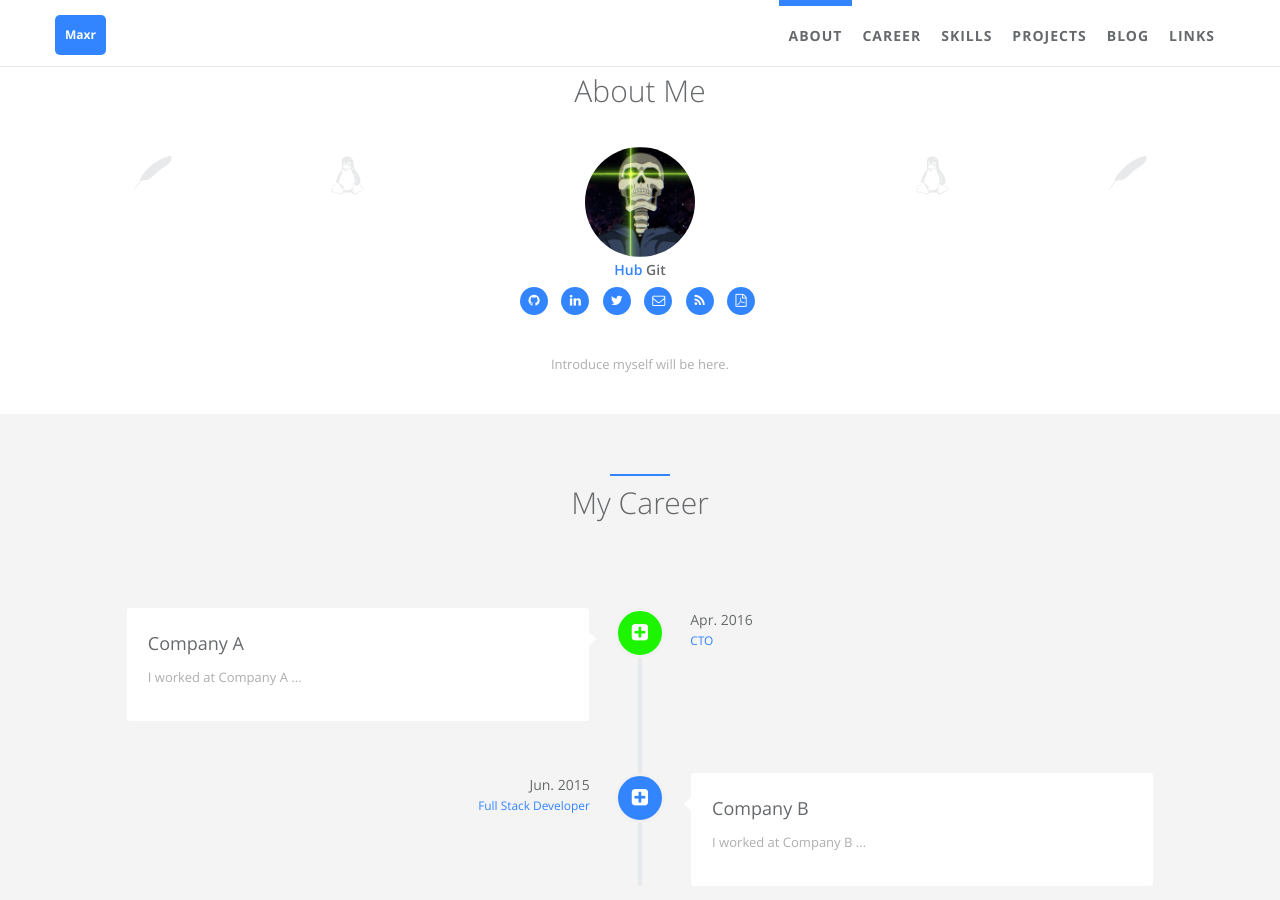
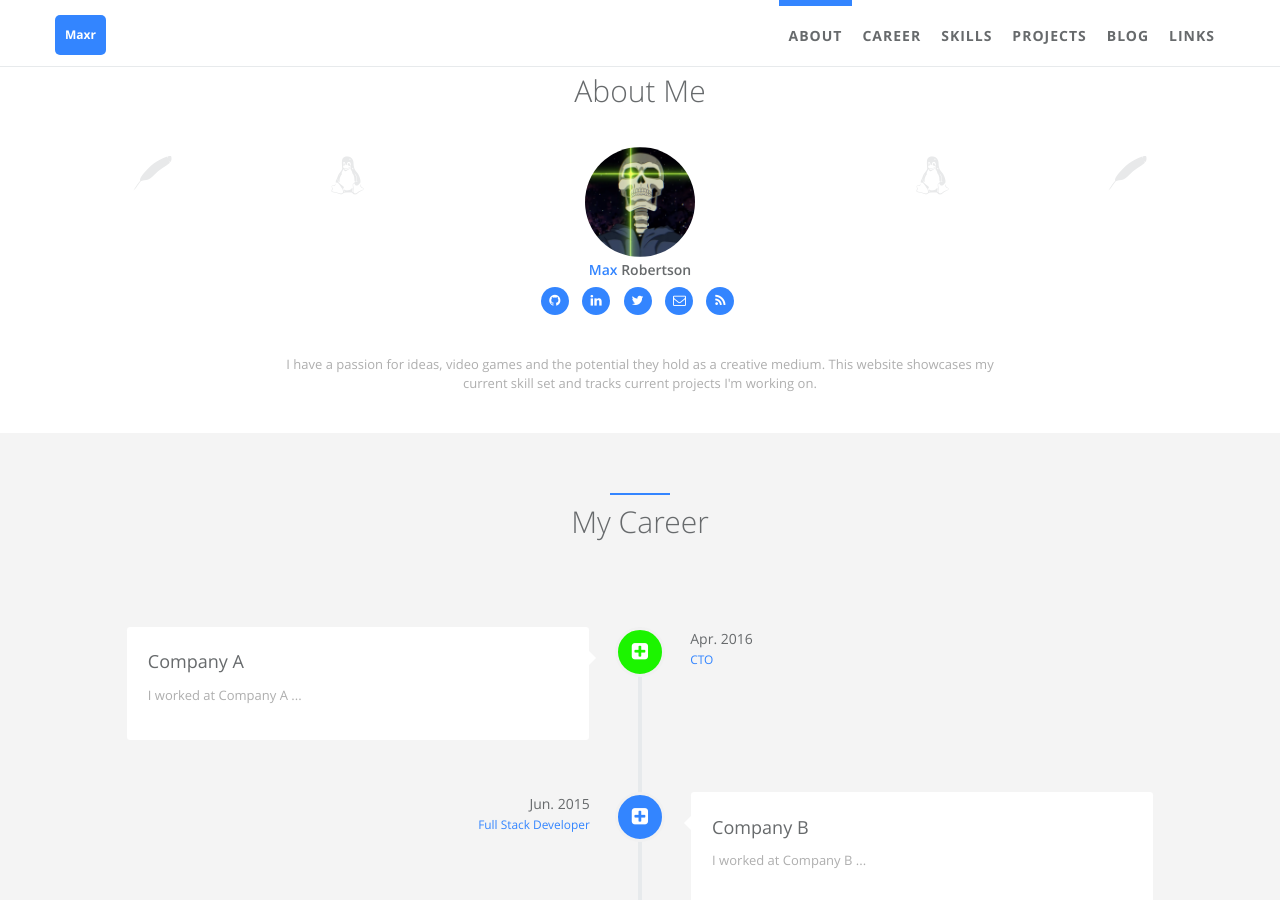
Before and after one commit to Max-Robertson/Max-Robertson.github.io, a Jekyll site: the page built from index.html, in a window 1280 px wide and 900 px high, scrolled down 468 px. Built offline with Jekyll 4.4.1, drawn with Linux system fonts in a browser that asks for light colours; grey boxes are pictures that could not be loaded.

Commit message:
Update _config.yml

```diff
--- a/_config.yml
+++ b/_config.yml
@@ -12,15 +12,15 @@ img_path: /static/assets/img/blog  # url should be '/homepage/static/assets/img/
 # author -- index page "about me" section
 author:  # change following line to your infomation.
   name: GitHub  # Be used at blog posts' author.
-  first_name: Hub  # Be used at index page about me section.
-  last_name: Git  # Be used at index page about me section.
+  first_name: Max  # Be used at index page about me section.
+  last_name: Robertson  # Be used at index page about me section.
   avatar: /static/assets/img/landing/Avatar.png  # upload your avatar at directory and edit it.
   github_username: Max-Robertson  # Leave blank if you don't have now
   linkedin_id: max-robertson-47bbb8139 # Leave blank if you don't have now
   facebook_username:   # Leave blank if you don't have now
   twitter_username: maxablancas  # Leave blank if you don't have now
   email: maxrobertson117@gmail.com  # Leave blank if you don't have now
-  cv: http://cv.jarrekk.com  # An online CV can be printed as PDF, leave blank if you don't have now
+  cv:   # An online CV can be printed as PDF, leave blank if you don't have now
   # skill icons are on avatar's left and right side. Reference urls are http://fontawesome.io/ and http://fizzed.com/oss/font-mfizz
   skill_icon1:
     - name: icon-apache
@@ -28,16 +28,16 @@ author:  # change following line to your infomation.
   skill_icon2:
     - name: fa-linux
     - name: icon-apache
-  desc: Introduce myself will be here.  # Describe yourself.
+  desc: I have a passion for ideas, video games and the potential they hold as a creative medium. This website showcases my current skill set and tracks current projects I'm working on.   # Describe yourself.
 
 # comment
 disqus:  # if you wanna comment feature, go to https://disqus.com/ to get your configuration; if not, comment following two lines.
-  name: jalpc
+  name: Maxr
 
 # analytics
 ## google analytics
 ga:  # if you wanna this feature, go to https://www.google.com/analytics/ to get your configuration; if not, comment following line.
-  id: UA-93473370-3
+#  id: UA-93473370-3
 
 ## google optimize
 go:
@@ -48,7 +48,7 @@ gio:  # if you wanna this feature, go to https://www.growingio.com/ to get your
   # id:
 
 ## donation
-donation: on  # type 'on'/'off' to choice display donation button at post page or not
+donation: off  # type 'on'/'off' to choice display donation button at post page or not
 
 ## carousels
 index_carousel: on  # index page carousel switch
```
